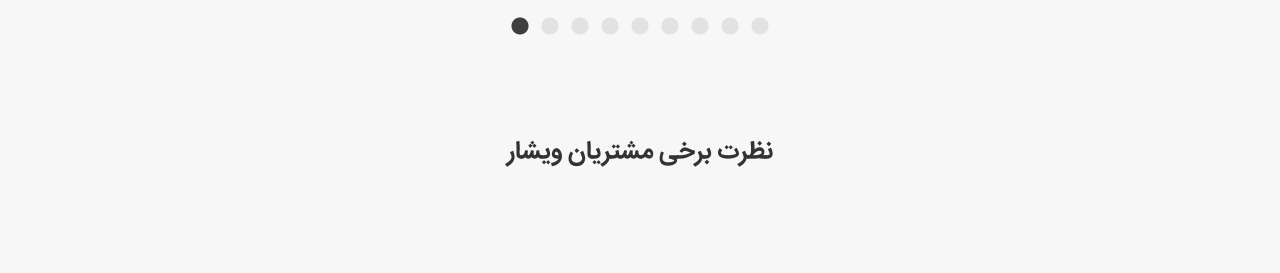
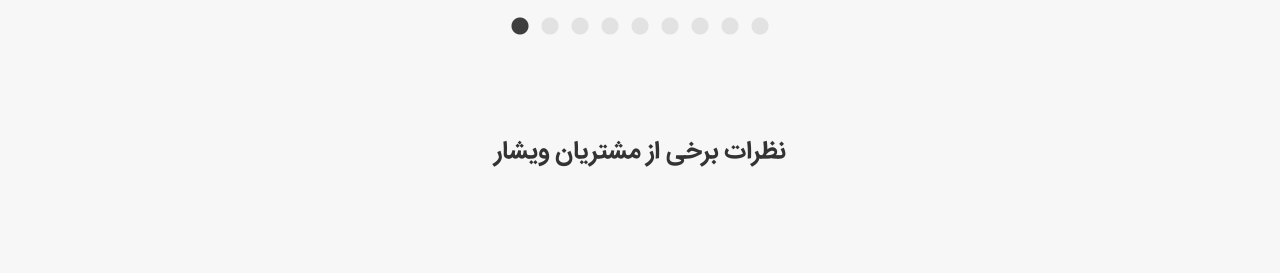
Before and after one commit to visharco/vishar-web, a React (Create React App) app: page / in a window 1280 px wide. Shown: the part 4760-5033 px from the top of the page. Built offline with nearby package versions, Linux system fonts and the light colour scheme.

Commit message:
ixec text editor

```diff
--- a/src/component/index/customerComment/customerComment.js
+++ b/src/component/index/customerComment/customerComment.js
@@ -29,7 +29,7 @@
             <div className="customerComment" >
                 <div className="container-fluid">
                     <div className="container">
-                    <h1> نظرت برخی مشتریان ویشار </h1>
+                    <h1> نظرات برخی از مشتریان ویشار </h1>
                         <div>
 
                             <Slider {...settings}>
```
